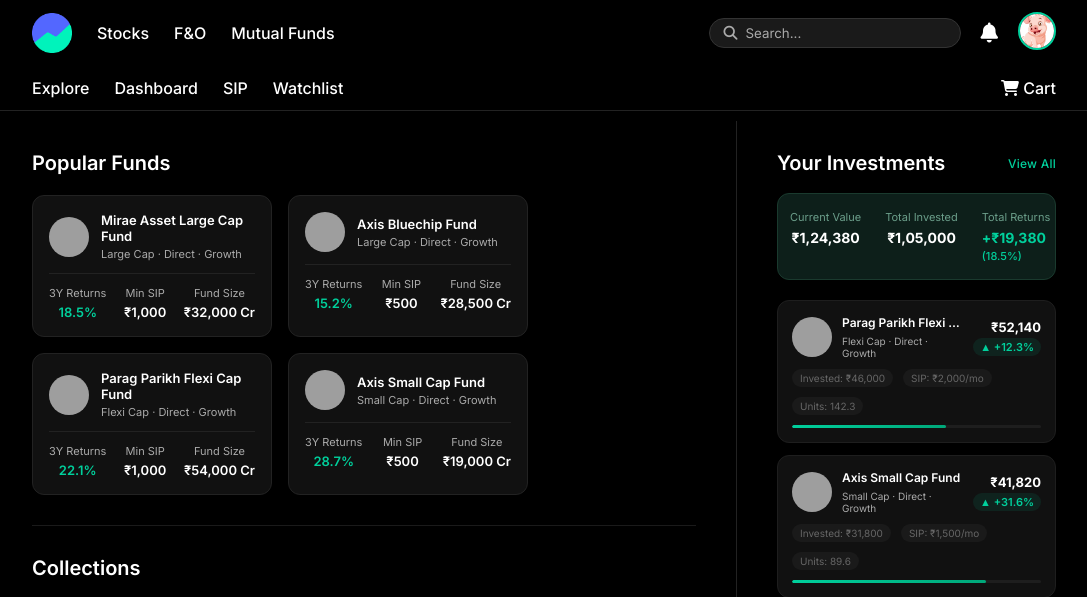
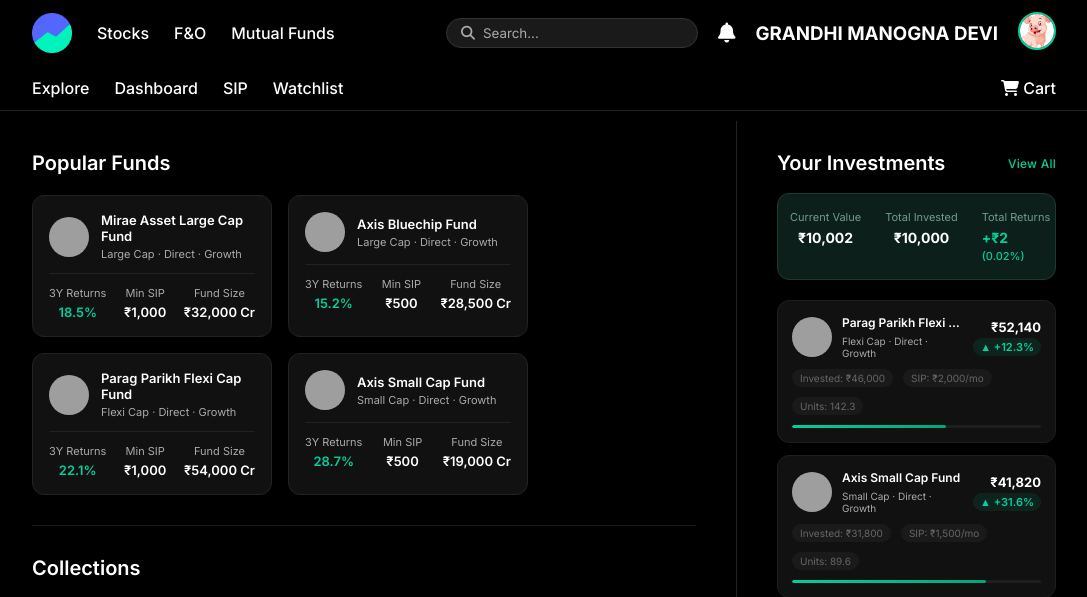
Before and after one commit to Kalyan720/Groww-Clone, a Flask app: page / in a window 1280 px wide. Shown: the top 597 px of the page, without its empty margins (96-1183 px from the left). Run offline with Flask 3, Linux system fonts and the light colour scheme; some libraries are stand-ins or nearby versions; grey boxes are pictures that could not be loaded.

Commit message:
name addition

```diff
--- a/templates/MutualFunds.html
+++ b/templates/MutualFunds.html
@@ -38,6 +38,7 @@
           />
         </div>
         <a href="/notifications"><i class="fa fa-bell bell_icon"></i></a>
+        <h3>GRANDHI MANOGNA DEVI</h3>
         <a href="/profile">
           <img
             src="{{ url_for('static', filename='Media/profile.jpg') }}"
--- a/templates/index.html
+++ b/templates/index.html
@@ -38,6 +38,7 @@
           />
         </div>
         <a href="/notifications"><i class="fa fa-bell bell_icon"></i></a>
+        <h3>GRANDHI MANOGNA DEVI</h3>
         <a href="/profile">
           <img
             src="{{ url_for('static', filename='Media/profile.jpg') }}"
@@ -381,18 +382,18 @@
           <div class="portfolio_summary">
             <div class="ps_block">
               <p class="ps_label">Current Value</p>
-              <p class="ps_value">₹1,24,380</p>
+              <p class="ps_value">₹10,002</p>
             </div>
             <div class="ps_divider"></div>
             <div class="ps_block">
               <p class="ps_label">Total Invested</p>
-              <p class="ps_value">₹1,05,000</p>
+              <p class="ps_value">₹10,000</p>
             </div>
             <div class="ps_divider"></div>
             <div class="ps_block">
               <p class="ps_label">Total Returns</p>
               <p class="ps_value green">
-                +₹19,380 <span class="ps_pct">(18.5%)</span>
+                +₹2 <span class="ps_pct">(0.02%)</span>
               </p>
             </div>
           </div>
```
